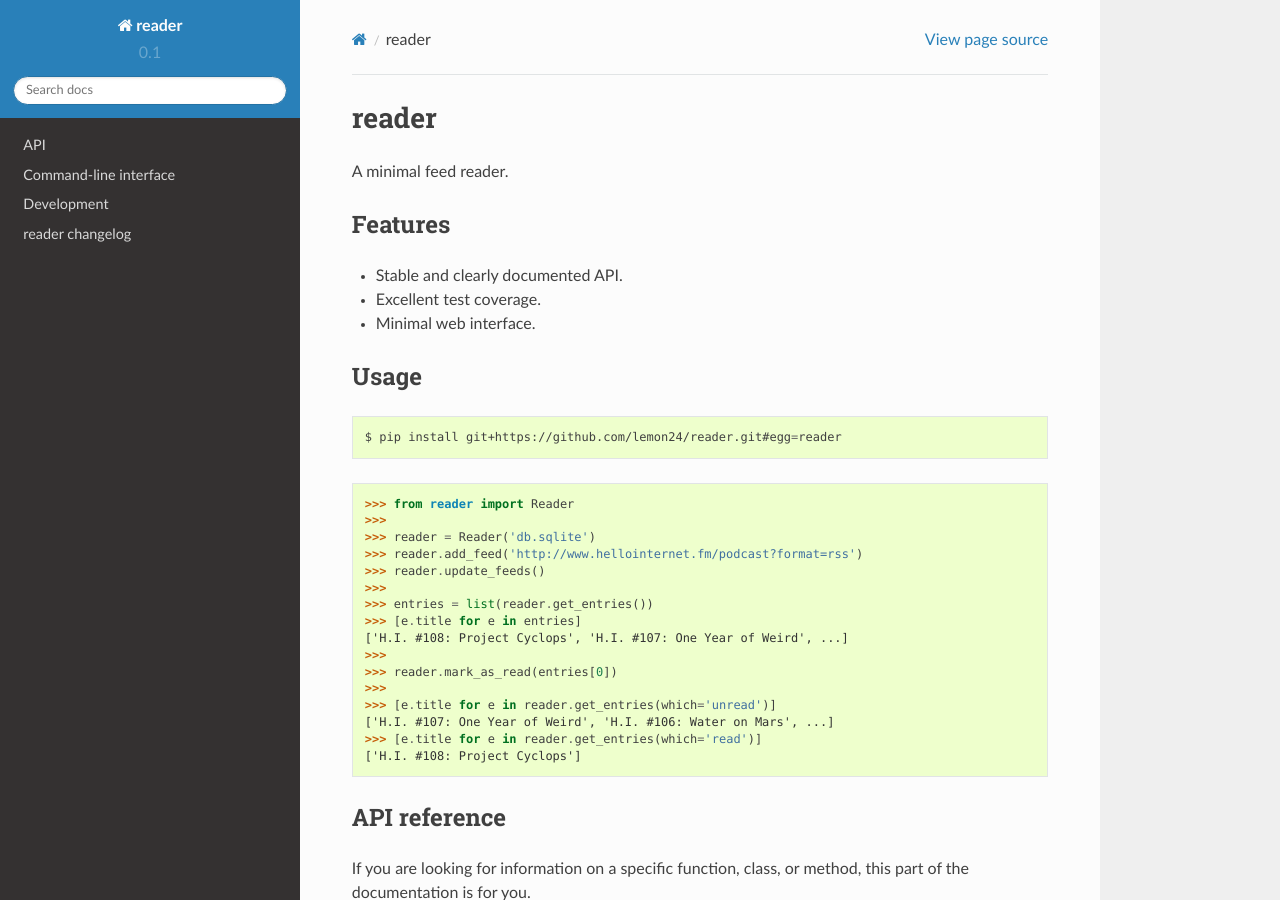
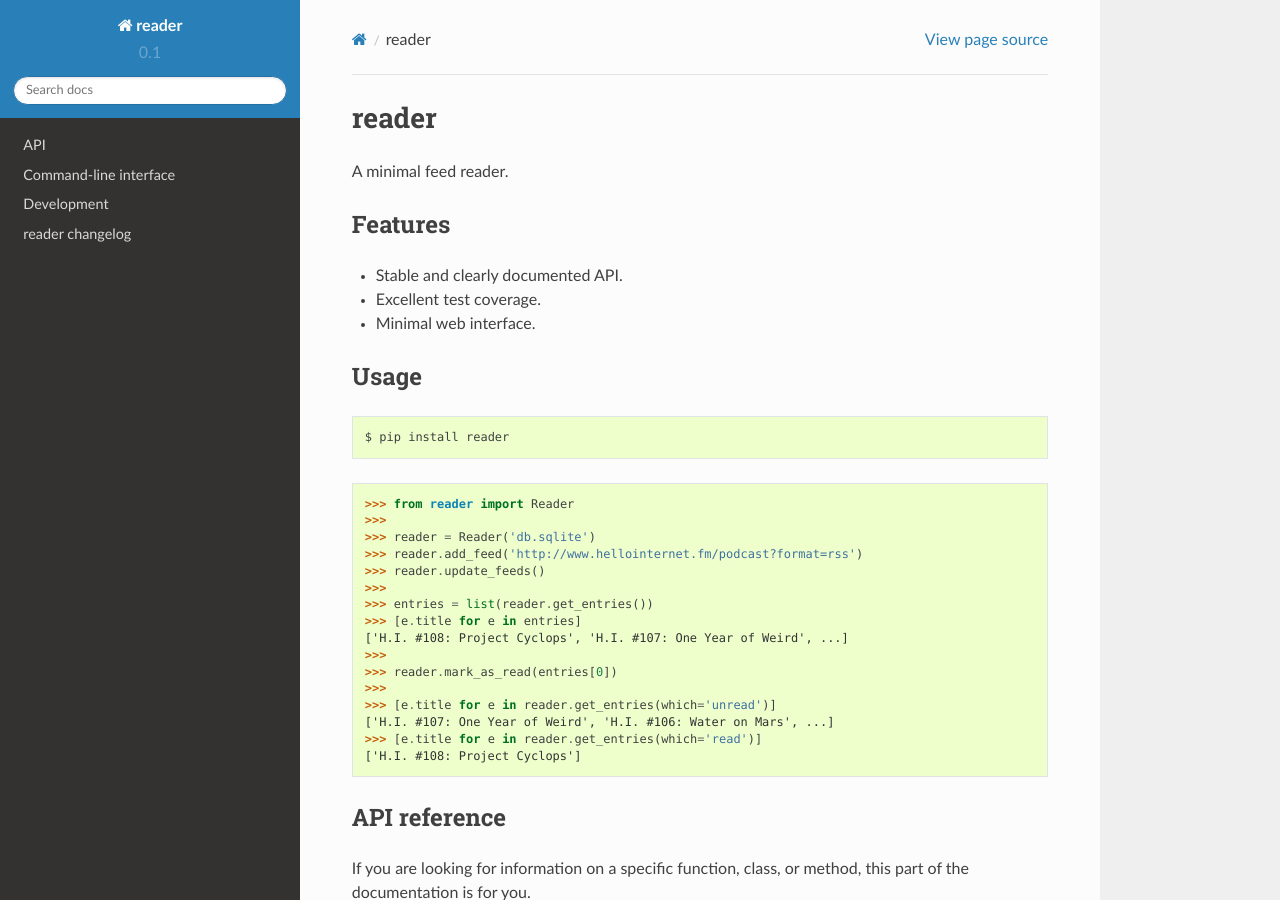
Before and after one commit to Alcides1123/reader, a Sphinx documentation site: the page built from docs/index.rst, in a window 1280 px wide and 900 px high. Built offline with Sphinx 7.4.7 and the Read the Docs theme 2.0.0, drawn with Linux system fonts in a browser that asks for light colours.

Commit message:
Fix package name in doc index.
For #89.

```diff
--- a/docs/index.rst
+++ b/docs/index.rst
@@ -18,7 +18,7 @@ Usage
 
 .. code-block:: bash
 
-    $ pip install git+https://github.com/lemon24/reader.git#egg=reader
+    $ pip install reader
 
 .. code-block:: python
 
```
